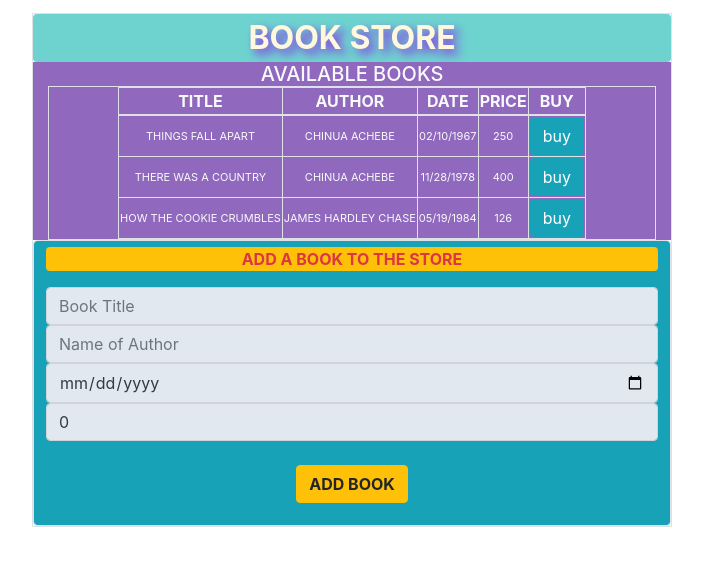
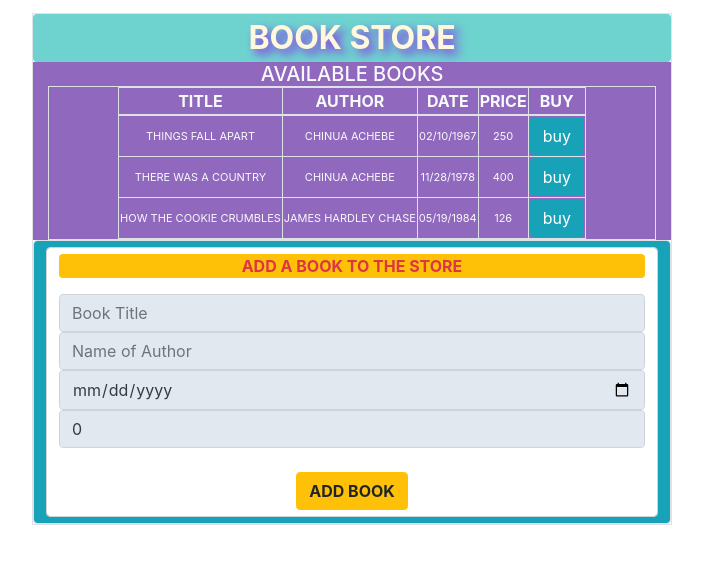
Before and after one commit to nonnyboing/bookstore-app, a React (Create React App) app: page / in a window 1280 px wide. Shown: the top 566 px of the page, without its empty margins (288-991 px from the left). Built offline with nearby package versions, Linux system fonts and the light colour scheme.

Commit message:
update on the form element

```diff
--- a/src/components/Form.js
+++ b/src/components/Form.js
@@ -40,7 +40,7 @@ export const Form = () => {
     }
     return (
         <div className="container form-control bg-info border m-auto">
-            <form onSubmit={formSubmit} className="form-group text-light">
+            <form onSubmit={formSubmit} className="form-control text-light">
                 <p className="rounded bg-warning text-danger font-weight-bold">ADD A BOOK TO THE STORE</p>
                 <input onChange={handleChange} placeholder="Book Title" type="text" value={title} name="btitle" required className="form-control text-dark" style={{backgroundColor: "#e1e8f0"}}></input>
                 <input onChange={handleChange} placeholder="Name of Author" type="text" value={author} name="bauthor" required className="form-control text-dark" style={{backgroundColor: "#e1e8f0"}}></input>
```
Also changed, not shown: 8 other files (tests, documents, lock files or other folders).
